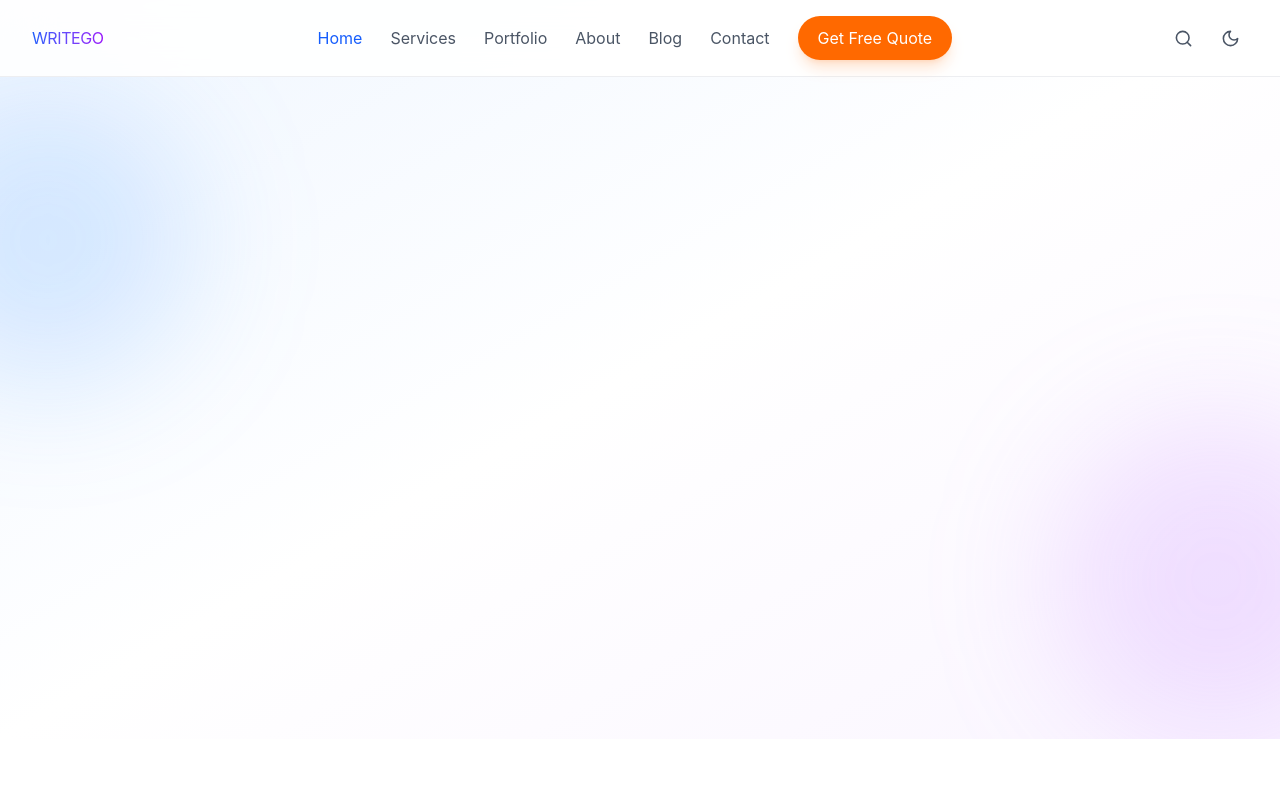
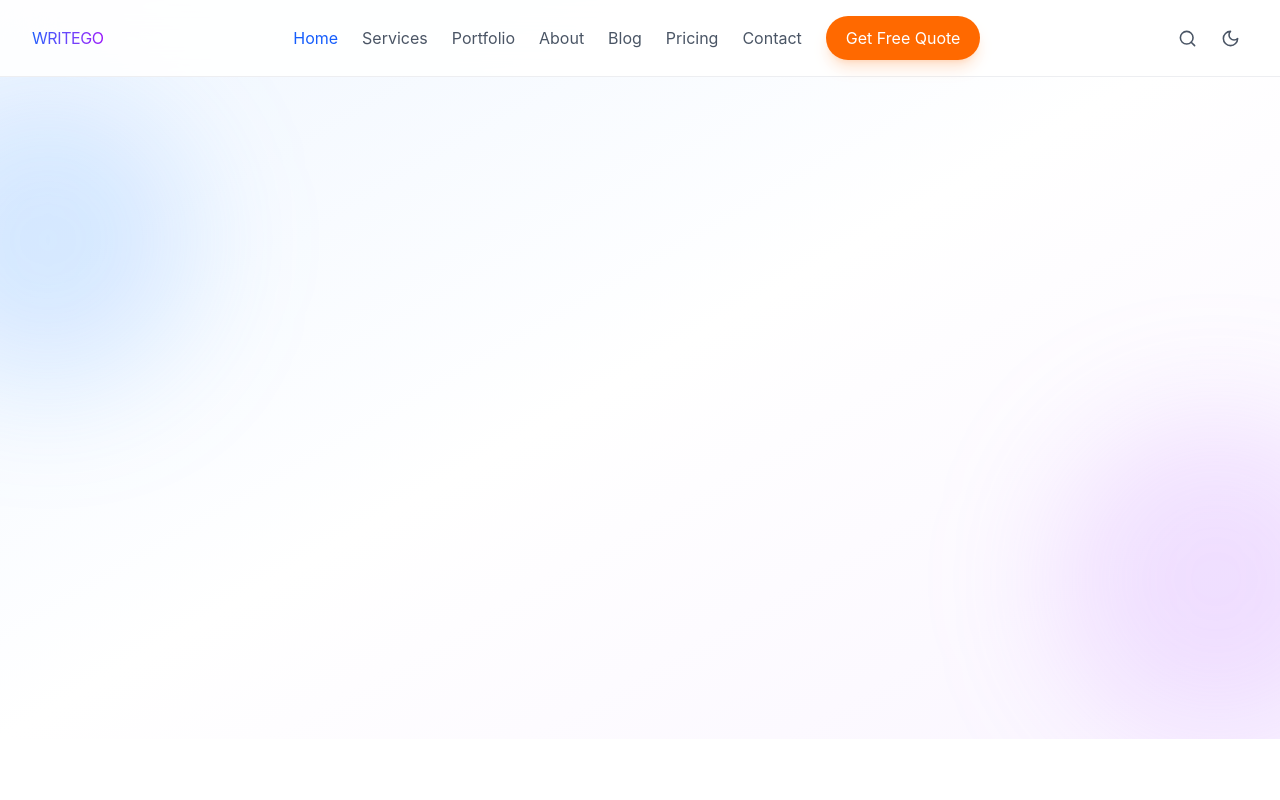
Before and after one commit to talhaaliwriter-ai/WriteGo-Website, a React (Vite) app: page / in a window 1280 px wide. Shown: the top 800 px of the page. Built offline with nearby package versions, Linux system fonts and the light colour scheme.

Commit message:
Update Navbar.jsx

```diff
--- a/src/components/Navbar.jsx
+++ b/src/components/Navbar.jsx
@@ -8,6 +8,7 @@ const links = [
   ["/portfolio", "Portfolio"],
   ["/about", "About"],
   ["/blog", "Blog"],
+  ["/pricing", "Pricing"],
   ["/contact", "Contact"],
 ];
 
@@ -20,54 +21,138 @@ export default function Navbar() {
     document.documentElement.classList.toggle("dark");
   };
 
+  const closeMenu = () => {
+    setOpen(false);
+  };
+
   return (
     <header className="fixed top-0 z-50 w-full border-b border-gray-200/70 bg-white/90 backdrop-blur-xl dark:border-gray-800 dark:bg-gray-950/90">
       <nav className="mx-auto flex max-w-7xl items-center justify-between px-5 py-4 lg:px-8">
-        <Link to="/" className="text-2xl font-black tracking-tight">
-          <span className="bg-gradient-to-r from-blue-600 to-purple-600 bg-clip-text text-transparent">WRITEGO</span>
+
+        {/* Logo */}
+        <Link
+          to="/"
+          onClick={closeMenu}
+          className="text-2xl font-black tracking-tight"
+        >
+          <span className="bg-gradient-to-r from-blue-600 to-purple-600 bg-clip-text text-transparent">
+            WRITEGO
+          </span>
         </Link>
 
-        <div className="hidden items-center gap-7 md:flex">
+        {/* Desktop Navigation */}
+        <div className="hidden items-center gap-6 md:flex">
           {links.map(([to, label]) => (
             <NavLink
               key={to}
               to={to}
               className={({ isActive }) =>
-                `text-sm font-semibold transition ${isActive ? "text-blue-600" : "text-gray-600 hover:text-blue-600 dark:text-gray-300"}`
+                `text-sm font-semibold transition ${
+                  isActive
+                    ? "text-blue-600"
+                    : "text-gray-600 hover:text-blue-600 dark:text-gray-300 dark:hover:text-blue-400"
+                }`
               }
             >
               {label}
             </NavLink>
           ))}
-          <Link to="/contact" className="rounded-full bg-orange-500 px-5 py-2.5 text-sm font-bold text-white shadow-lg shadow-orange-500/20 transition hover:-translate-y-0.5 hover:bg-orange-600">
+
+          {/* CTA */}
+          <Link
+            to="/contact"
+            className="rounded-full bg-orange-500 px-5 py-2.5 text-sm font-bold text-white shadow-lg shadow-orange-500/20 transition hover:-translate-y-0.5 hover:bg-orange-600"
+          >
             Get Free Quote
           </Link>
         </div>
 
-        <div className="flex items-center gap-3">
-          <button aria-label="Search" className="hidden rounded-full p-2 text-gray-600 hover:bg-gray-100 md:block dark:text-gray-200 dark:hover:bg-gray-800">
+        {/* Right Controls */}
+        <div className="flex items-center gap-2">
+
+          {/* Search */}
+          <button
+            type="button"
+            aria-label="Search"
+            className="hidden rounded-full p-2 text-gray-600 transition hover:bg-gray-100 hover:text-blue-600 md:block dark:text-gray-200 dark:hover:bg-gray-800"
+          >
             <Search size={19} />
           </button>
-          <button onClick={toggleTheme} aria-label="Toggle theme" className="rounded-full p-2 text-gray-600 hover:bg-gray-100 dark:text-gray-200 dark:hover:bg-gray-800">
+
+          {/* Dark Mode */}
+          <button
+            type="button"
+            onClick={toggleTheme}
+            aria-label="Toggle dark mode"
+            className="rounded-full p-2 text-gray-600 transition hover:bg-gray-100 hover:text-blue-600 dark:text-gray-200 dark:hover:bg-gray-800"
+          >
             <Moon size={19} />
           </button>
-          <button onClick={() => setOpen((v) => !v)} aria-label="Menu" className="rounded-full p-2 md:hidden">
+
+          {/* Mobile Menu */}
+          <button
+            type="button"
+            onClick={() => setOpen((value) => !value)}
+            aria-label={open ? "Close menu" : "Open menu"}
+            className="rounded-full p-2 text-gray-700 transition hover:bg-gray-100 md:hidden dark:text-gray-200 dark:hover:bg-gray-800"
+          >
             {open ? <X size={23} /> : <Menu size={23} />}
           </button>
         </div>
       </nav>
 
+      {/* Mobile Navigation */}
       {open && (
-        <div className="border-t border-gray-200 bg-white px-5 py-5 md:hidden dark:border-gray-800 dark:bg-gray-950">
-          <div className="flex flex-col gap-4">
+        <div className="border-t border-gray-200 bg-white px-5 py-5 shadow-lg md:hidden dark:border-gray-800 dark:bg-gray-950">
+          <div className="flex flex-col gap-1">
+
             {links.map(([to, label]) => (
-              <Link key={to} to={to} onClick={() => setOpen(false)} className="font-semibold text-gray-700 dark:text-gray-200">
+              <NavLink
+                key={to}
+                to={to}
+                onClick={closeMenu}
+                className={({ isActive }) =>
+                  `rounded-lg px-4 py-3 font-semibold transition ${
+                    isActive
+                      ? "bg-blue-50 text-blue-600 dark:bg-blue-950/40 dark:text-blue-400"
+                      : "text-gray-700 hover:bg-gray-50 hover:text-blue-600 dark:text-gray-200 dark:hover:bg-gray-900"
+                  }`
+                }
+              >
                 {label}
-              </Link>
+              </NavLink>
             ))}
-            <Link to="/contact" onClick={() => setOpen(false)} className="rounded-full bg-orange-500 px-5 py-3 text-center font-bold text-white">
+
+            {/* Mobile CTA */}
+            <Link
+              to="/contact"
+              onClick={closeMenu}
+              className="mt-3 rounded-full bg-orange-500 px-5 py-3 text-center font-bold text-white transition hover:bg-orange-600"
+            >
               Get Free Quote
             </Link>
+
+            {/* Legal Links */}
+            <div className="mt-4 border-t border-gray-200 pt-4 dark:border-gray-800">
+              <div className="flex flex-wrap gap-x-5 gap-y-2 px-4 text-sm">
+                <Link
+                  to="/privacy-policy"
+                  onClick={closeMenu}
+                  className="text-gray-500 transition hover:text-blue-600 dark:text-gray-400"
+                >
+                  Privacy Policy
+                </Link>
+
+                <Link
+                  to="/terms"
+                  onClick={closeMenu}
+                  className="text-gray-500 transition hover:text-blue-600 dark:text-gray-400"
+                >
+                  Terms & Conditions
+                </Link>
+              </div>
+            </div>
+
           </div>
         </div>
       )}
```
